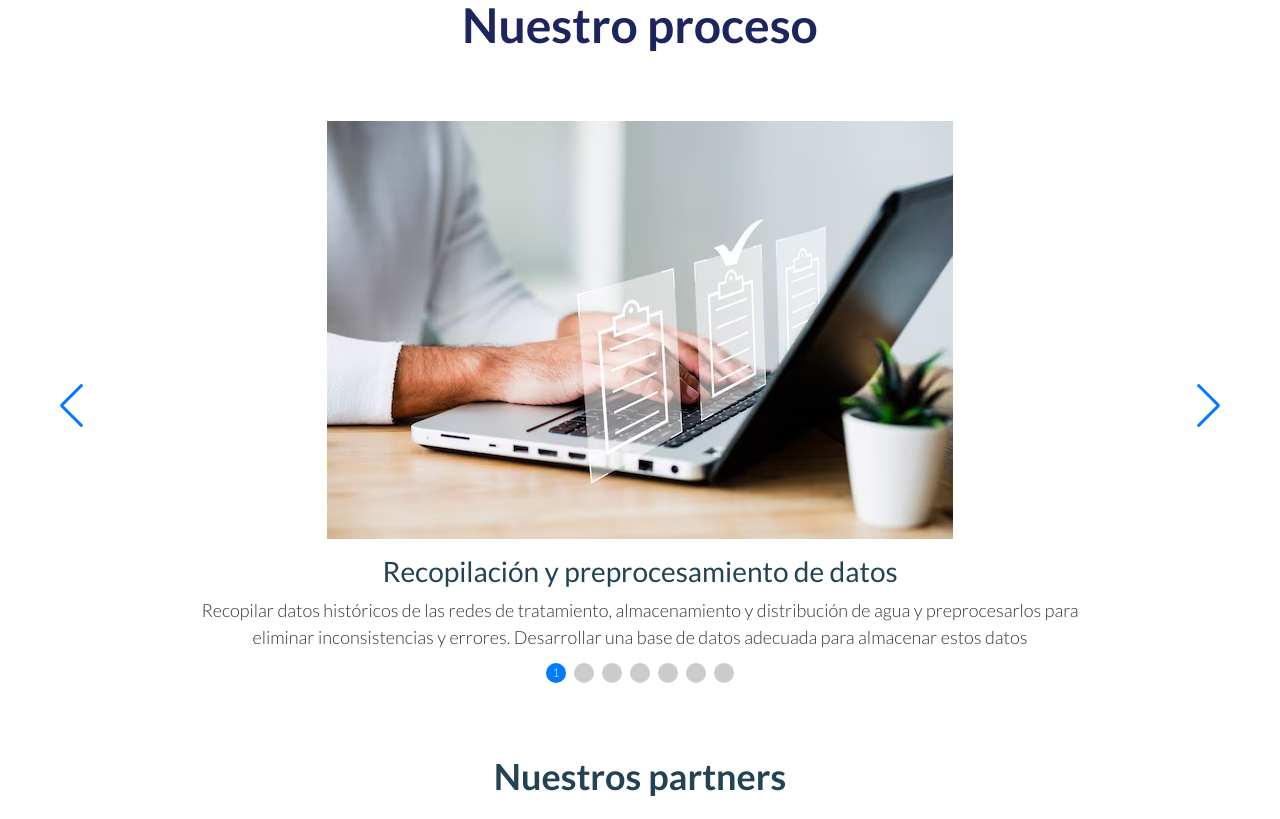
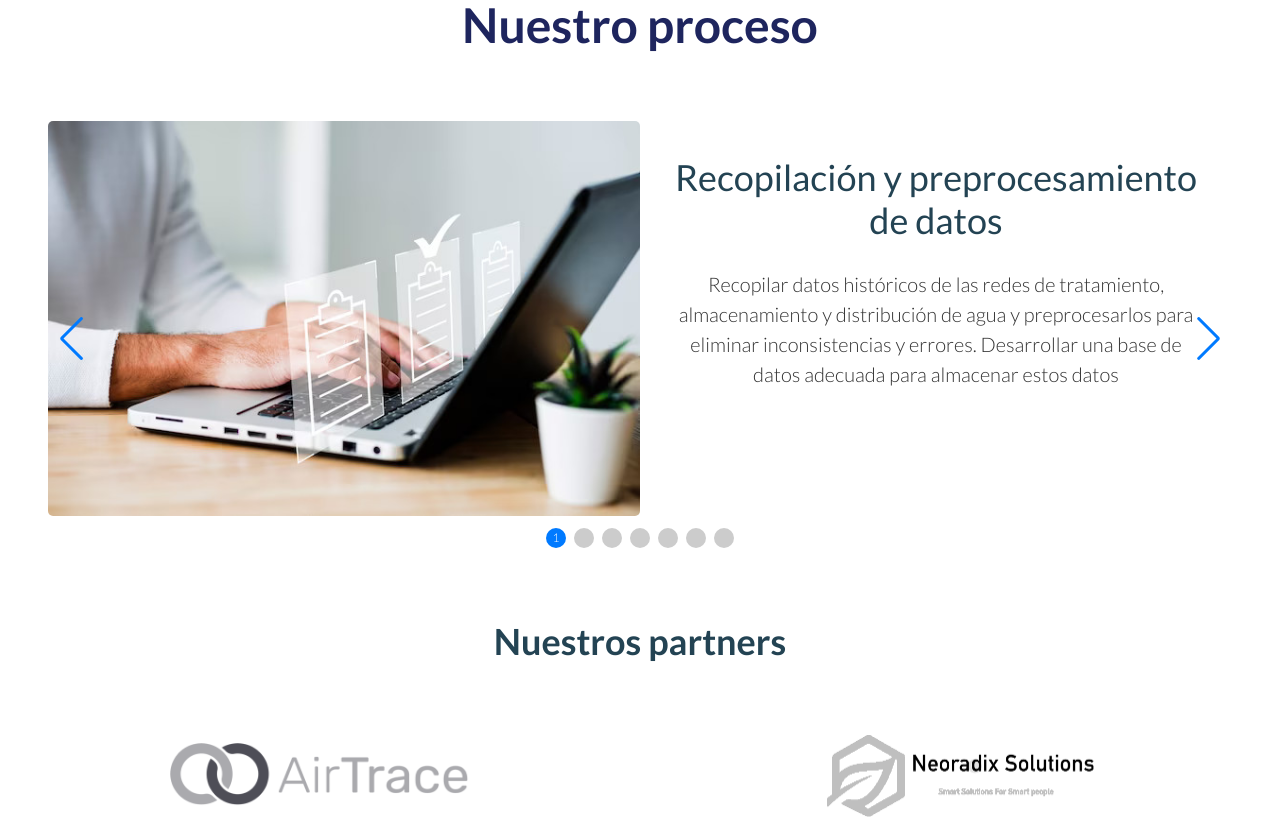
Before and after one commit to telcash/flowguard_frontend, a React (Create React App) app: page / in a window 1280 px wide. Shown: the part 2100-2919 px from the top of the page. Built offline with nearby package versions, Linux system fonts and the light colour scheme.

Commit message:
Modificado estilo de slider

```diff
--- a/src/components/slide-card/SlideCard.jsx
+++ b/src/components/slide-card/SlideCard.jsx
@@ -3,13 +3,13 @@ import './slide-card.css';
 
 const SlideCard = ({title, imgSrc, description}) => {
     return (
-        <div className="fg__processSlide">
-            <figure className="fg__processSlide-img">
+        <div className="fg__slideCard">
+            <figure className="fg__slideCard-img">
                 <img src={imgSrc} alt={title} />
             </figure>
-            <div className="fg__processSlide-info">
+            <div className="fg__slideCard-info">
                 <h3>{title}</h3>
-                <div className="fg__processSlide-info-description">
+                <div className="fg__slideCard-info-description">
                     <p>{description}</p>
                 </div>
             </div>
--- a/src/components/slide-card/slide-card.css
+++ b/src/components/slide-card/slide-card.css
@@ -1,4 +1,58 @@
-.fg__processSlide {
+.fg__slideCard {
+    display: flex;
+    width: 100%;
+}
+
+.fg__slideCard-img {
+    flex: 50%;
+}
+
+.fg__slideCard-img img{
+    border-radius: 5px;
+}
+
+.fg__slideCard-info{
+    flex: 50%;
+    display: flex;
+    flex-direction: column;
+    padding: 1rem 2rem;
+}
+
+.fg__slideCard-info h3{
+    text-align: center;
+    flex: 33.33%;
+    display: flex;
+    align-items: center;
+    justify-content: center;
+    color: var(--primary-color);
+    font-size: 36px;
+    font-weight: 400;
+}
+
+.fg__slideCard-info-description {
+    text-align: center;
+    flex: 66.67%;
+    display: flex;
+    align-items: flex-start;
+    justify-content: center;
+    color: var(--paragraph-color);
+    font-size: 20px;
+}
+
+@media only screen and (max-width: 768px) {
+    .fg__slideCard {
+        flex-direction: column;
+    }
+}
+
+
+
+
+
+
+
+
+/* .fg__processSlide {
     width: 100%;
     display: flex;
     flex-direction: column;
@@ -44,4 +98,4 @@
     text-align: center;
     color: var(--paragraph-color);
     font-size: 18px;
-}
+} */
--- a/src/containers/process/process.css
+++ b/src/containers/process/process.css
@@ -7,7 +7,7 @@
 
 .fg__process-container{
     width: 100%;
-    padding: 3rem 10rem;
+    padding: 3rem 15rem;
     display: flex;
     flex-direction: column;
     justify-content: center;
```
